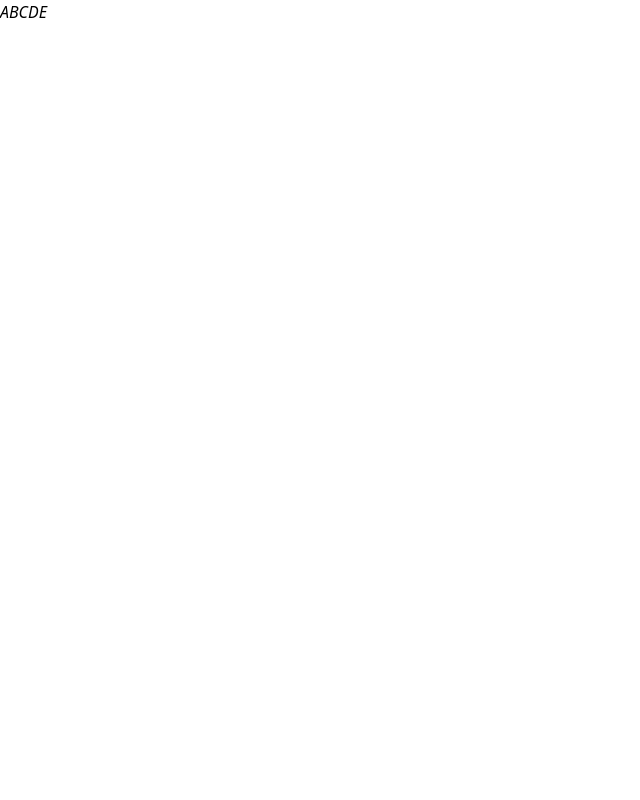
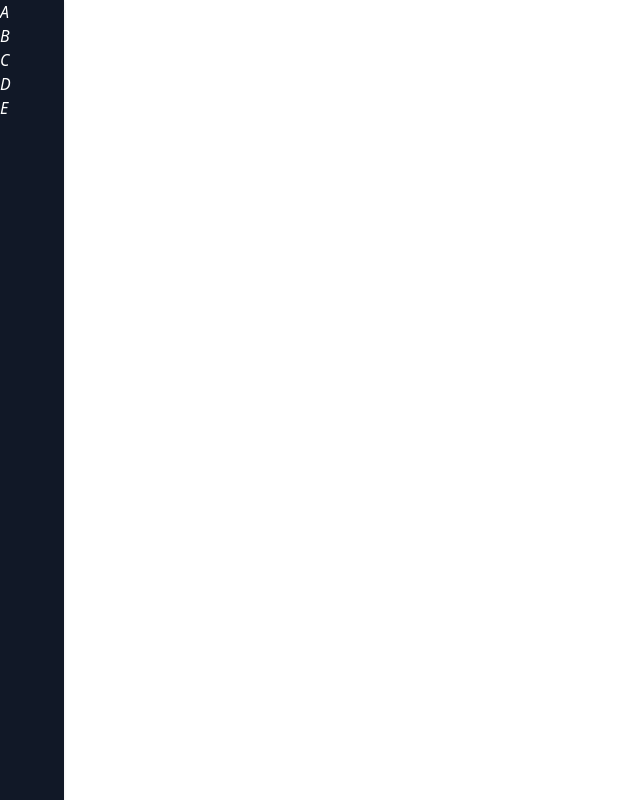
Before and after one commit to xavier-kong/tailwind, a React (Create React App) app: page / in a window 1280 px wide. Shown: the whole page, without its empty margins (0-640 px from the left). Built offline with nearby package versions, Linux system fonts and the light colour scheme.

Commit message:
completed 6:57

```diff
--- a/src/SideBar.js
+++ b/src/SideBar.js
@@ -1,6 +1,6 @@
 export default function SideBar () {
     return (
-        <div className="">
+        <div className="fixed top-0 left-0 h-screen w-16 m-0 flex flex-col bg-gray-900 text-white shadow">
             <i>A</i>
             <i>B</i>
             <i>C</i>
```
